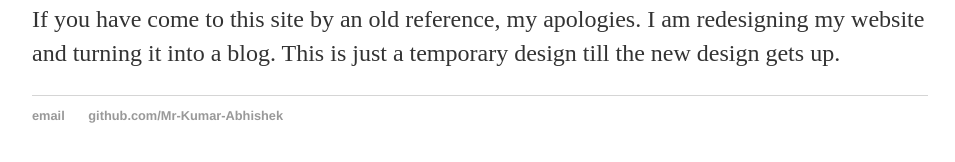
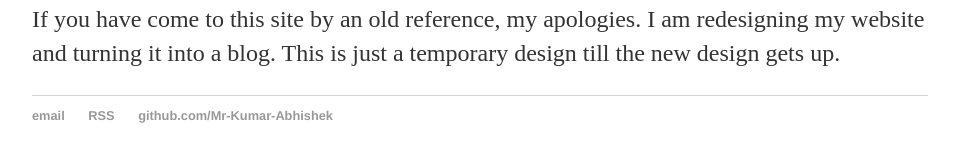
Before and after one commit to Mr-Kumar-Abhishek/brain-beats-blog, a Jekyll site: the page built from index.html, in a window 1280 px wide. Shown: the part 194-356 px from the top of the page, without its empty margins (160-1115 px from the left). Built offline with Jekyll 4.4.1, drawn with Linux system fonts in a browser that asks for light colours.

Commit message:
include RSS link in default layout

```diff
--- a/_layouts/default.html
+++ b/_layouts/default.html
@@ -21,6 +21,7 @@
 		<footer>
     		<ul>
         		<li><a href="mailto:mr.kumar.abhishek@email.com">email</a></li>
+        		<li><a href="http://mr-kumar-abhishek.github.io/blog/atom.xml">RSS</a></li>
         		<li><a href="https://github.com/Mr-Kumar-Abhishek">github.com/Mr-Kumar-Abhishek</a></li>
 			</ul>
 		</footer>
```
